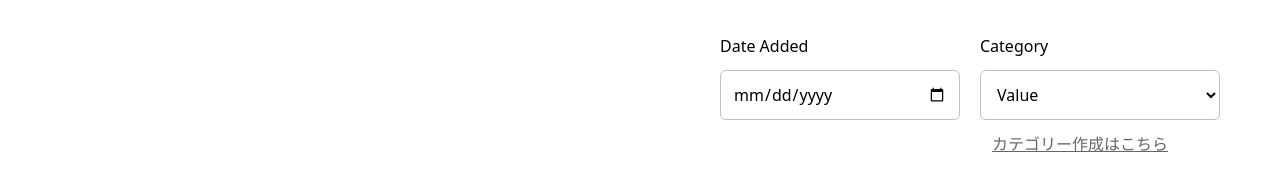
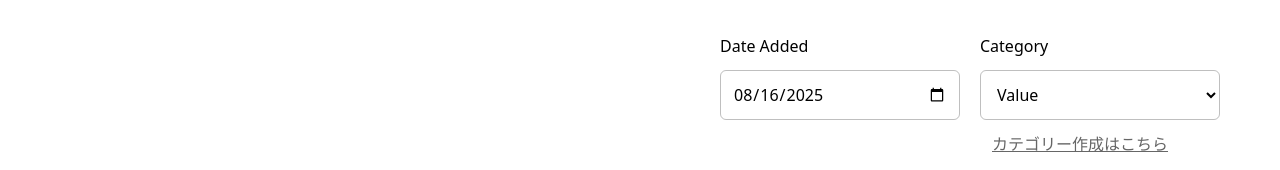
Before and after one commit to takanorishinagawa/teamdev_20, a Next.js app: page /articles/create in a window 1280 px wide. Shown: the part 571-741 px from the top of the page. Built offline with nearby package versions, Linux system fonts and the light colour scheme; no server answers.

Commit message:
追加日_20250816_18-28

```diff
--- a/src/app/components/article/ArticleForm.tsx
+++ b/src/app/components/article/ArticleForm.tsx
@@ -25,6 +25,7 @@ const schema = z.object({
     .string()
     .min(1, { message: "1文字以上で入力してください。" })
     .max(20, { message: "20文字以内で入力してください。" }),
+  saved_date: z.string().min(1, { message: "日付を選択してください。" }),
   content: z
     .string()
     .min(1, { message: "1文字以上で入力してください。" })
@@ -45,7 +46,10 @@ const ArticleForm = ({
     handleSubmit,
     formState: { errors },
   } = useForm({
-    defaultValues: { title: "" },
+    defaultValues: {
+      title: "",
+      saved_date: new Date().toISOString().split("T")[0],
+    },
     resolver: zodResolver(schema),
   });
 
@@ -98,10 +102,15 @@ const ArticleForm = ({
                 <label htmlFor="add-date">Date Added</label>
                 <input
                   type="date"
-                  name="add-date"
                   defaultValue={defaultCategory}
                   className="w-60 rounded-md border border-[#7777] p-3"
+                  {...register("saved_date")}
                 ></input>
+                {errors.saved_date && (
+                  <p className="mt-1 px-4 text-sm text-red-500">
+                    {errors.saved_date.message}
+                  </p>
+                )}
               </div>
 
               {/* カテゴリー */}
@@ -134,7 +143,7 @@ const ArticleForm = ({
 
             {/* 記事作成ボタン */}
             <div className="flex w-full max-w-[1200px] min-w-[600px] justify-end">
-              <RectButton onClick={onSubmit}>
+              <RectButton onClick={onSubmit} type="submit">
                 {type === "create" ? "Create" : "Update"}
               </RectButton>
             </div>
```
